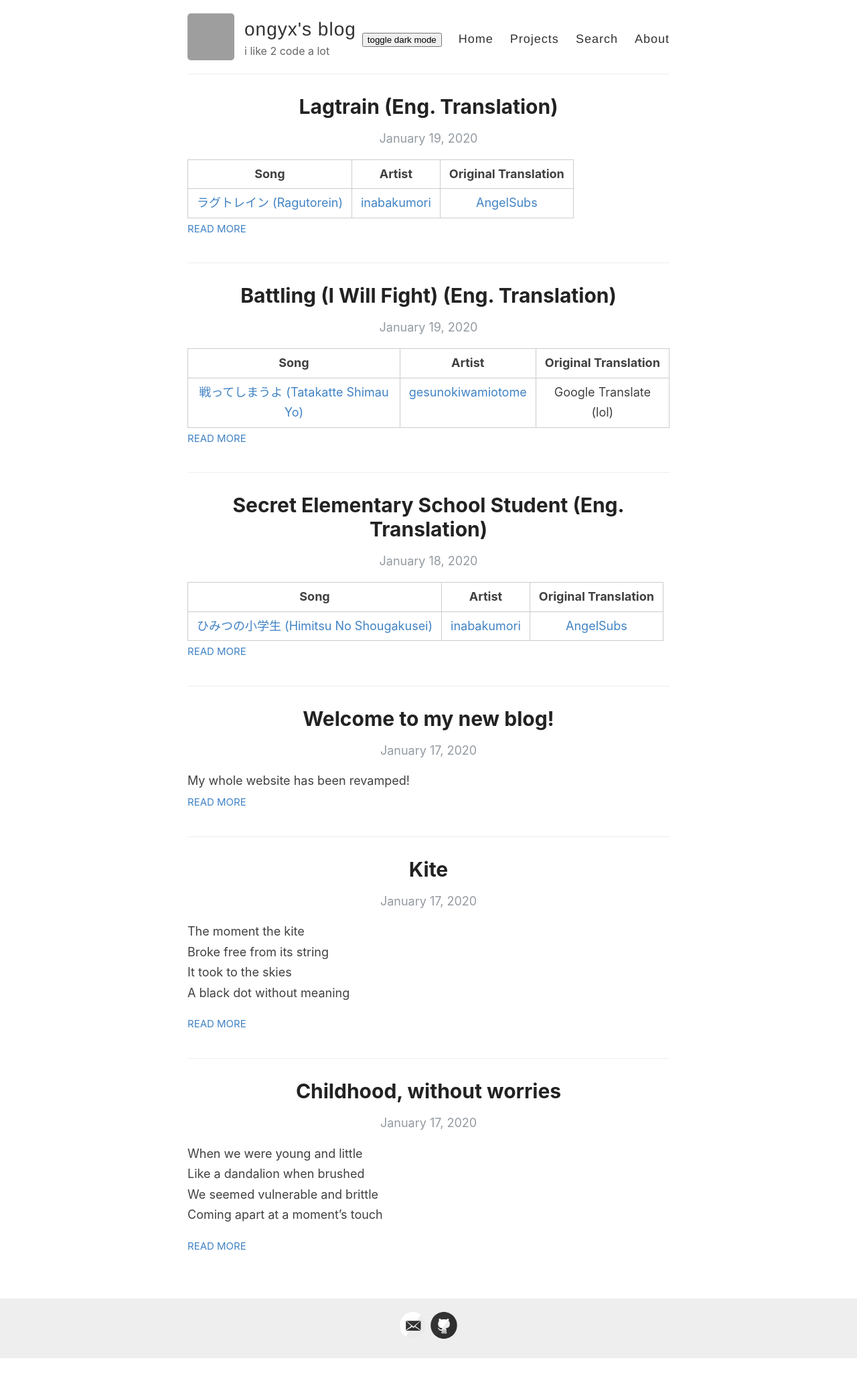
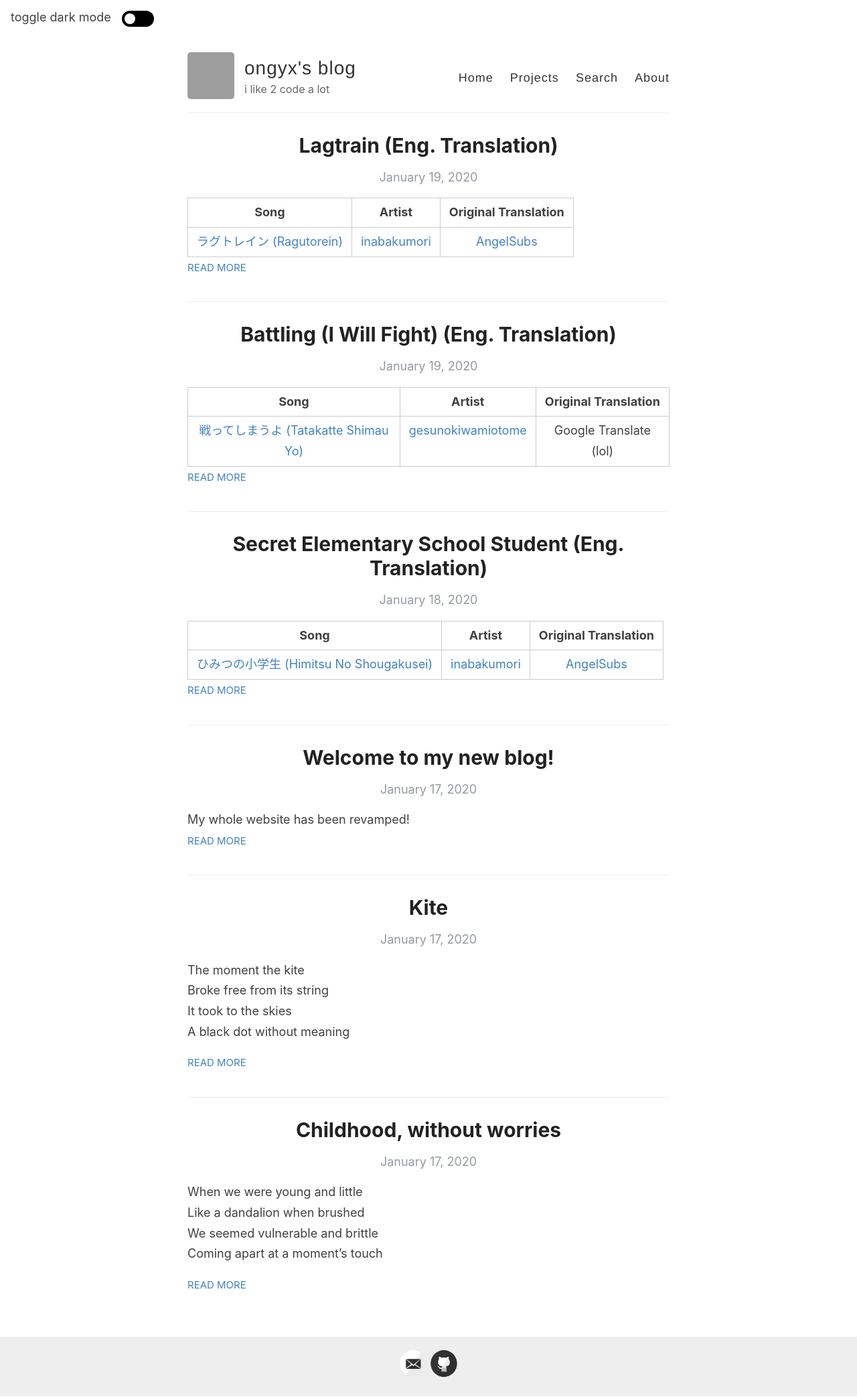
Before and after one commit to PXshadow/ongyx.github.io, a Jekyll site: the page built from index.html, in a window 1280 px wide. Shown: the whole page at 67% size. Built offline with Jekyll 4.4.1, drawn with Linux system fonts in a browser that asks for light colours; the list of posts is cut into pages by our own code; before the commit the page ends 2028 px from its top, so only the background shows below that; grey boxes are pictures that could not be loaded.

Commit message:
make dark mode toggle nicer

```diff
--- a/_layouts/default.html
+++ b/_layouts/default.html
@@ -9,7 +9,7 @@
     <link rel="alternate" type="application/rss+xml" title="{{ site.name }} - {{ site.description }}" href="{{ site.baseurl }}/feed.xml" />
     <link rel="canonical" href="{{ site.url }}{{ page.url }}" />
 
-    <script type="text/javascript" src="/assets/style.js"></script>
+    <script type="text/javascript" src="{{ site.baseurl }}/assets/style.js"></script>
 
     <meta name="theme-color" content="#778899">
     <link rel="icon" type="image/png" sizes="32x32" href="{{ site.baseurl }}/images/favicon-32x32.png">
@@ -18,6 +18,14 @@
   <body>
     <!--what is this bar for??-->
     <!--<div id="bar"></div>-->
+
+    <div class="top-right-corner">
+      <div style="padding-right:1rem;margin-top:-.3rem;">toggle dark mode</div>
+      <div class="switch">
+        <span class="btn-toggle"></span>
+      </div>
+    </div>
+
     <div class="wrapper-container">
       <div class="wrapper-masthead">
         <div class="container">
--- a/assets/style.js
+++ b/assets/style.js
@@ -1,38 +1,39 @@
 // Toggles dark mode and stuff.
 // css-tricks.com/a-complete-guide-to-dark-mode-on-the-web
 
+function isActuallyDarkTheme() {
+  return (document.documentElement.classList.contains("dark-mode"))
+}
+
 function getTheme() {
-  currentTheme = localStorage.getItem("theme");
-  if (currentTheme) {
-    return currentTheme;
-  } else {
-    return "light";  // light by default
-  }
+  return (isActuallyDarkTheme() ? "dark" : "light")
+}
+
+function getThemePref() {
+  return localStorage.getItem("theme");
+}
+
+function getThemeOSPref() {
+  return (window.matchMedia("(prefers-color-scheme: dark)").matches ? "dark" : "light")
 }
 
 function toggleTheme() {
-  const currentTheme = getTheme();
-  document.documentElement.classList.toggle("dark-mode");
-
-  // The theme starts as light.
-  if (currentTheme == "dark") {
-    localStorage.setItem("theme", "light");
-  } else if (currentTheme == "light") {
-    localStorage.setItem("theme", "dark");
-  }
+  document.documentElement.classList.toggle("dark-mode")
+  localStorage.setItem("theme", getTheme())
 }
 
-function setTheme(theme) {
-  if (theme == getTheme()) {
-    return;
-  }
-  toggleTheme();
+if (!getThemePref()) {
+  localStorage.setItem("theme", getThemeOSPref())
 }
 
-var preferredTheme = getTheme();
-
-if (window.matchMedia("(prefers-color-scheme: dark)").matches) {
-  preferredTheme = "dark";
+if (getTheme() != getThemePref()) {
+  toggleTheme()
 }
 
-setTheme(preferredTheme);
+document.addEventListener(
+  "DOMContentLoaded",  // wait for HTML to load, then we can add the button event.
+  function () {
+    const btn = document.querySelector(".switch");
+    btn.addEventListener("click", toggleTheme)
+  }
+)
--- a/assets/style.scss
+++ b/assets/style.scss
@@ -29,6 +29,39 @@
 
 .dark-mode {
   filter: invert(100%) hue-rotate(180deg);
+}
+
+// Toggle
+// https://codepen.io/coralcat/pen/qBayzVX
+.switch {
+    display: flex;
+    border-radius: 50px;
+    height: 1.5rem;
+    width: 3rem;
+    padding: .26rem;
+    background-color: black;
+    transition: background-color .2s;
+    cursor: pointer;
+}
+
+.top-right-corner {
+  display: flex;
+  position: relative;
+  margin: 0;
+  vertical-align: top;
+  padding: 1rem;
+}
+
+.btn-toggle {
+    width: 1rem;
+    height: 1rem;
+    border-radius: 20px;
+    background-color: white;
+    transition: transform .1s;
+}
+
+.dark-mode .btn-toggle {
+    transform: translateX(1.5rem);
 }
 
 body {
```
Also changed, not shown: other parts of _layouts/default.html (+0 -1 lines).
